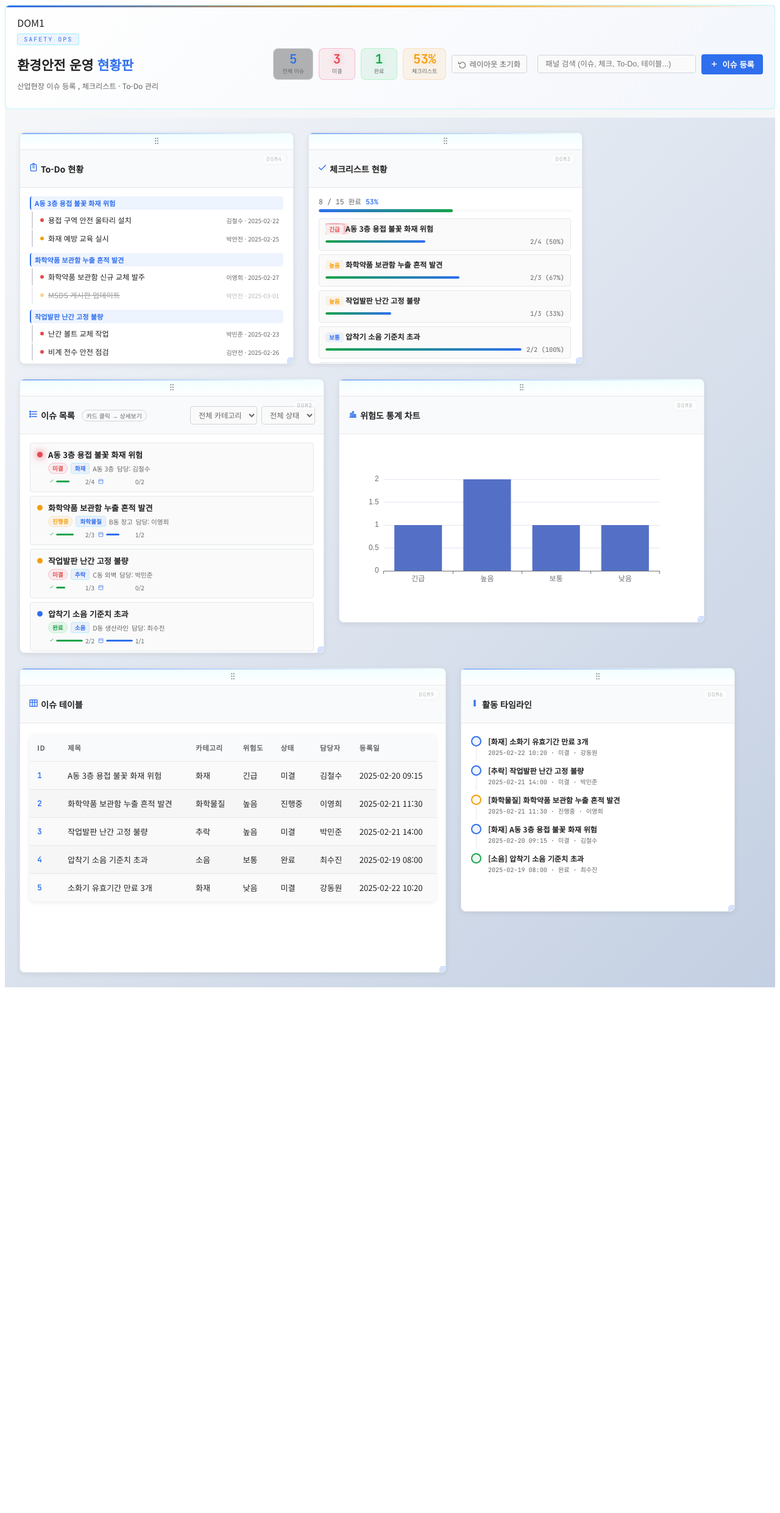
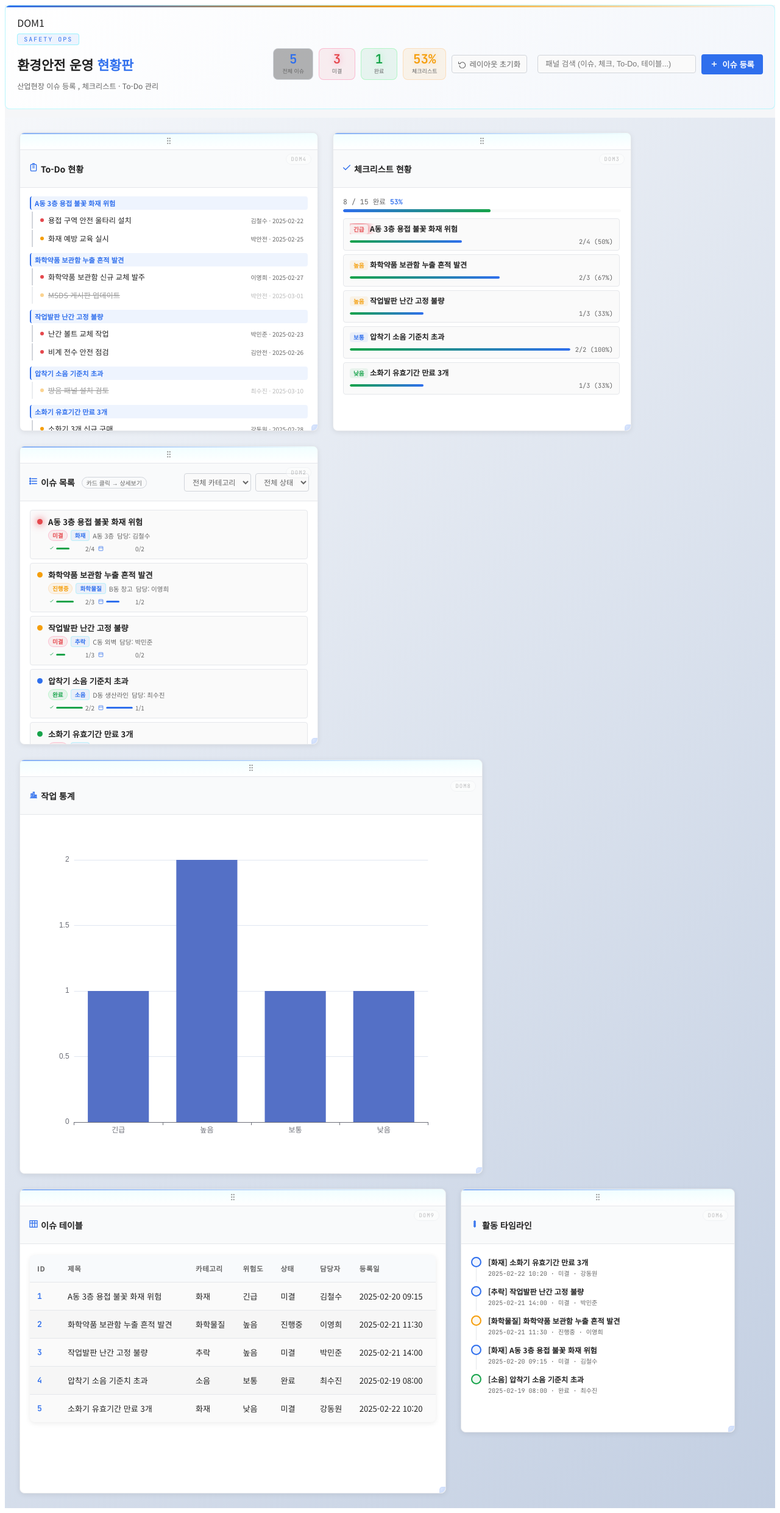
Before and after one commit to Kweonminsu/IMPtolotgy_EHS, a FastAPI app: page / in a window 1280 px wide. Shown: the whole page at 61% size. Before the commit the page ends 1619 px from the top, so only its background shows below. Run offline with FastAPI, Linux system fonts and the light colour scheme.

Commit message:
4개 그래프 패널

```diff
--- a/static/css/env_safety.css
+++ b/static/css/env_safety.css
@@ -671,24 +671,9 @@
   max-height: 320px;
   overflow-y: auto;
   overflow-x: hidden;
-  padding-right: 12px;
-}
-.env-safety-page .issue-list::-webkit-scrollbar {
-  width: 7px;
-}
-
-.env-safety-page .issue-list::-webkit-scrollbar-track {
-  background: rgba(0, 0, 0, 0.06);
-  border-radius: 10px;
-}
-.env-safety-page .issue-list::-webkit-scrollbar-thumb {
-  background: rgba(0, 0, 0, 0.28);
-  border-radius: 10px;
-  border: 1px solid rgba(255, 255, 255, 0.6); /* 살짝 입체감 */
-}
-.env-safety-page .issue-list::-webkit-scrollbar-thumb:hover {
-  background: var(--primary-color); /* 호버 시 강조 */
-}
+  padding-right: 10px;
+}
+
 .env-safety-page .issue-card {
   background: var(--lighter-bg);
   border: 1px solid var(--border);
@@ -904,13 +889,7 @@
   overflow-y: auto;
   padding-right: 2px;
 }
-.env-safety-page .checklist-rollup::-webkit-scrollbar {
-  width: 3px;
-}
-.env-safety-page .checklist-rollup::-webkit-scrollbar-thumb {
-  background: var(--lighter-bg);
-  border-radius: 3px;
-}
+
 .env-safety-page .rollup-item {
   background: var(--lighter-bg);
   border: 1px solid var(--border);
@@ -963,13 +942,7 @@
   overflow-y: auto;
   padding-right: 2px;
 }
-.env-safety-page .todo-rollup::-webkit-scrollbar {
-  width: 3px;
-}
-.env-safety-page .todo-rollup::-webkit-scrollbar-thumb {
-  background: var(--lighter-bg);
-  border-radius: 3px;
-}
+
 .env-safety-page .todo-rollup-group {
   margin-bottom: 3px;
 }
@@ -1090,13 +1063,7 @@
   overflow-y: auto;
   padding-right: 2px;
 }
-.env-safety-page .timeline::-webkit-scrollbar {
-  width: 3px;
-}
-.env-safety-page .timeline::-webkit-scrollbar-thumb {
-  background: var(--lighter-bg);
-  border-radius: 3px;
-}
+
 .env-safety-page .timeline-item {
   display: flex;
   gap: 11px;
@@ -1643,15 +1610,6 @@
   max-height: 200px;
   flex: 1;
 }
-.env-safety-page .detail-checklist::-webkit-scrollbar,
-.env-safety-page .detail-todo-list::-webkit-scrollbar {
-  width: 3px;
-}
-.env-safety-page .detail-checklist::-webkit-scrollbar-thumb,
-.env-safety-page .detail-todo-list::-webkit-scrollbar-thumb {
-  background: var(--border2);
-  border-radius: 3px;
-}
 
 .env-safety-page .detail-check-item {
   display: flex;
--- a/static/js/env_safety.js
+++ b/static/js/env_safety.js
@@ -1256,8 +1256,8 @@
   const PANEL_CONFIG = {
     dom2: {
       order: 3,
-      width: "500px",
-      height: "450px",
+      width: "490px",
+      height: "490px",
       label: "이슈 목록",
       icon: `
       <!-- 목록 아이콘 -->
@@ -1276,9 +1276,9 @@
 
     dom8: {
       order: 4,
-      width: "600px",
-      height: "400px",
-      label: "위험도 통계 차트",
+      width: "760px",
+      height: "680px",
+      label: "작업 통계",
       icon: `
       <!-- 바 차트 아이콘 -->
       <svg width="16" height="16" viewBox="0 0 24 24"
@@ -1294,8 +1294,8 @@
 
     dom3: {
       order: 2,
-      width: "450px",
-      height: "380px",
+      width: "490px",
+      height: "490px",
       label: "체크리스트 현황",
       icon: `
       <!-- 체크 아이콘 -->
@@ -1309,8 +1309,8 @@
 
     dom4: {
       order: 1,
-      width: "450px",
-      height: "380px",
+      width: "490px",
+      height: "490px",
       label: "To-Do 현황",
       icon: `
       <!-- 클립보드 아이콘 -->
```
